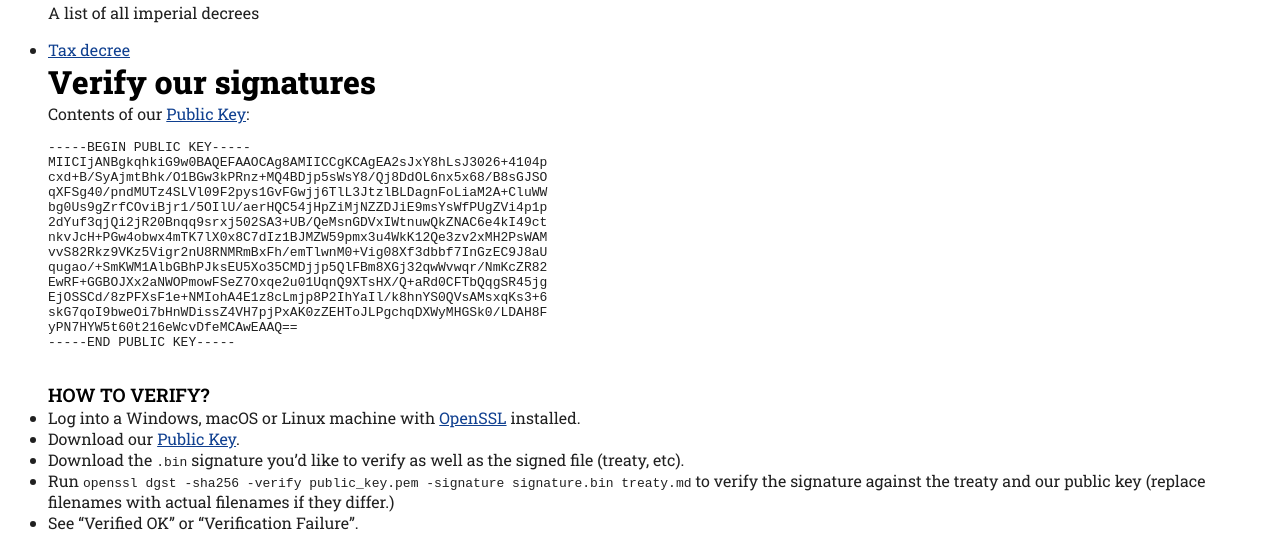
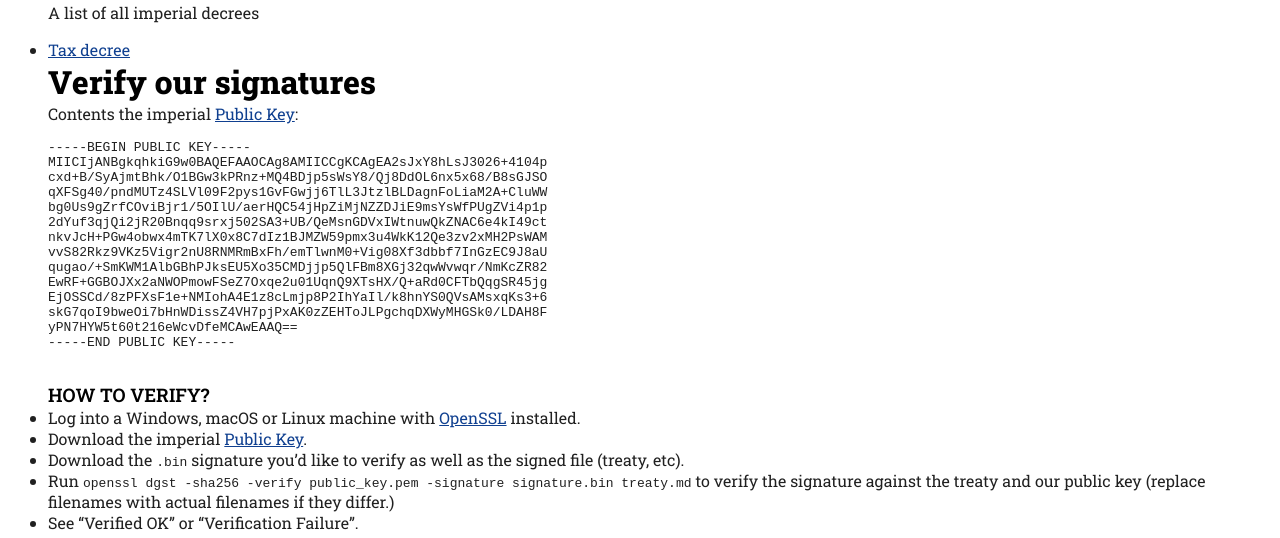
Before and after one commit to berryempire/berryempire.github.io, a Jekyll site: the page built from law/index.md, in a window 1280 px wide. Shown: the part 941-1479 px from the top of the page. Built offline with Jekyll 4.4.1, drawn with Linux system fonts in a browser that asks for light colours; our own code applies the rules of GitHub Pages for plain Markdown files.

Commit message:
Update index.md

````diff
--- a/law/index.md
+++ b/law/index.md
@@ -7,15 +7,15 @@
 <ul class="law">
   <li>
     <span><a href="./constitution">Constitution</a></span>
-    <span><a href="./constitution.md">Source</a> | <a href="./constitution.bin">Cryptographic signature</a></span>
+    <span><a href="./constitution.md" download>Source</a> | <a href="./constitution.bin" download>Cryptographic signature</a></span>
   </li>
   <li>
     <span><a href="./territory">Subterritory governance</a></span>
-    <span><a href="./territory.md">Source</a> | <a href="./territory.bin">Cryptographic signature</a></span>
+    <span><a href="./territory.md" download>Source</a> | <a href="./territory.bin" download>Cryptographic signature</a></span>
   </li>
   <li>
     <span><a href="./privacy">Privacy</a></span>
-    <span><a href="./privacy.md">Source</a> | <a href="./privacy.bin">Cryptographic signature</a></span>
+    <span><a href="./privacy.md" download>Source</a> | <a href="./privacy.bin" download>Cryptographic signature</a></span>
   </li>
 </ul>
 
@@ -40,7 +40,7 @@
 </ul>
 
 ## Verify our signatures
-Contents of our <a href="./public_key.pem">Public Key</a>:
+Contents the imperial <a href="./public_key.pem">Public Key</a>:
 ```
 -----BEGIN PUBLIC KEY-----
 MIICIjANBgkqhkiG9w0BAQEFAAOCAg8AMIICCgKCAgEA2sJxY8hLsJ3026+4104p
@@ -60,7 +60,7 @@
 ### How to verify?
 
 - Log into a Windows, macOS or Linux machine with <a href="https://www.openssl.org/">OpenSSL</a> installed.
-- Download our <a href="./public_key.pem">Public Key</a>.
+- Download the imperial <a href="./public_key.pem">Public Key</a>.
 - Download the `.bin` signature you'd like to verify as well as the signed file (treaty, etc).
 - Run `openssl dgst -sha256 -verify public_key.pem -signature signature.bin treaty.md` to verify the signature against the treaty and our public key (replace filenames with actual filenames if they differ.)
 - See "Verified OK" or "Verification Failure".
````
